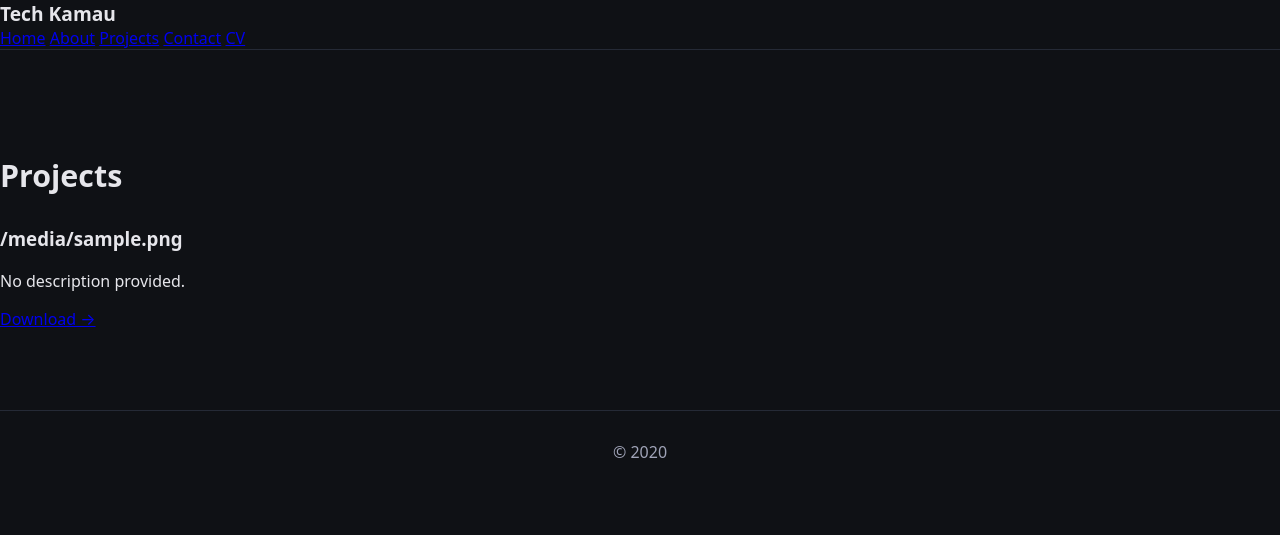
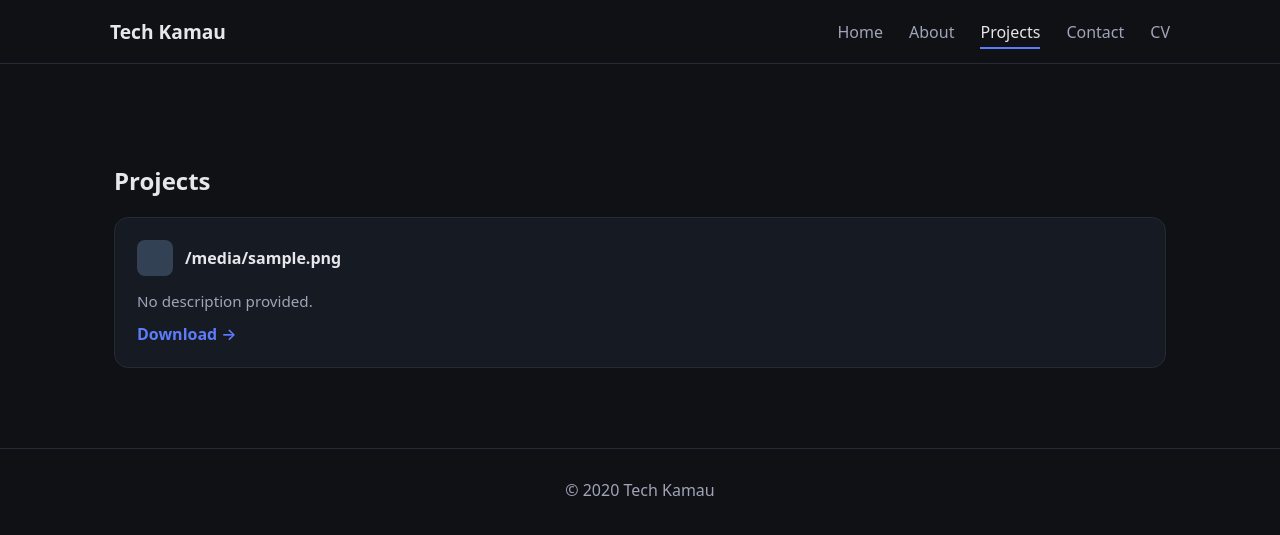
Before and after one commit to oness12/kamau-portofolio, a Flask app: template templates/public/projects.html in a window 1280 px wide. Shown: the top 535 px of the page. Run offline with Flask 3, Linux system fonts and the light colour scheme; the template is opened without the code that fills it: most values are stand-ins (such as "Sample title", 1, 10 or a date in 2020).

Commit message:
Fix header consistency and redesign project cards

```diff
--- a/static/main.js
+++ b/static/main.js
@@ -1,4 +1,4 @@
-document.addEventListener("DOMContentLoaded", () => {
+// Mobile sidebar toggle
 const hamburger = document.getElementById("hamburger");
 const sidebar = document.getElementById("sidebar");
 
@@ -7,9 +7,3 @@ document.addEventListener("DOMContentLoaded", () => {
     sidebar.classList.toggle("open");
   });
 }
-
-  document.querySelectorAll(".skill-fill").forEach(bar => {
-    const level = bar.dataset.level;
-    bar.style.width = level + "%";
-  });
-});
--- a/static/style.css
+++ b/static/style.css
@@ -258,3 +258,90 @@ body {
   max-width: 420px;
   margin: 0 auto;
 }
+/* ================= CONTAINER & PADDING ================= */
+
+.container {
+  max-width: 1100px;
+  margin: 0 auto;
+  padding: 0 24px;
+}
+
+/* ================= PROJECT CARDS ================= */
+
+.projects-grid {
+  display: grid;
+  grid-template-columns: repeat(auto-fit, minmax(260px, 1fr));
+  gap: 24px;
+}
+
+.project-card {
+  background: var(--bg-alt);
+  border: 1px solid var(--border);
+  border-radius: 14px;
+  padding: 22px;
+  transition: transform 0.3s ease, box-shadow 0.3s ease;
+}
+
+.project-card:hover {
+  transform: translateY(-6px);
+  box-shadow: 0 12px 30px rgba(0,0,0,0.25);
+}
+
+.project-header {
+  display: flex;
+  align-items: center;
+  gap: 12px;
+  margin-bottom: 10px;
+}
+
+.project-header h3 {
+  font-size: 1rem;
+  margin: 0;
+}
+
+/* ================= FILE TYPE ICONS ================= */
+
+.file-icon {
+  width: 36px;
+  height: 36px;
+  border-radius: 8px;
+  background: #334155;
+}
+
+.file-icon.csv { background: #16a34a; }
+.file-icon.xlsx { background: #15803d; }
+.file-icon.py { background: #2563eb; }
+.file-icon.sql { background: #7c3aed; }
+.file-icon.pdf { background: #dc2626; }
+.file-icon.twbx { background: #0ea5e9; }
+
+/* ================= PROJECT TEXT ================= */
+
+.project-description {
+  color: var(--muted);
+  font-size: 0.95rem;
+  margin-bottom: 12px;
+}
+
+.project-link {
+  font-weight: 600;
+  color: var(--primary);
+  text-decoration: none;
+}
+
+/* ================= NAV ACTIVE LINK ================= */
+
+.nav-links a.active {
+  color: var(--text);
+  position: relative;
+}
+
+.nav-links a.active::after {
+  content: "";
+  position: absolute;
+  left: 0;
+  bottom: -6px;
+  width: 100%;
+  height: 2px;
+  background: var(--primary);
+}
--- a/templates/public/projects.html
+++ b/templates/public/projects.html
@@ -1,49 +1,77 @@
 <!DOCTYPE html>
-<html>
+<html lang="en">
 <head>
-  <title>Projects | Tech Kamau</title>
+  <meta charset="UTF-8">
+  <title>Projects — Tech Kamau</title>
   <meta name="viewport" content="width=device-width, initial-scale=1.0">
+
   <link rel="stylesheet" href="{{ url_for('static', filename='style.css') }}">
 </head>
 <body>
 
-<div class="page">
+<!-- MOBILE SIDEBAR -->
+<div class="sidebar" id="sidebar">
+  <a href="/">Home</a>
+  <a href="/about">About</a>
+  <a href="/projects">Projects</a>
+  <a href="/contact">Contact</a>
+  <a href="/resume">CV</a>
+</div>
 
-<nav class="nav">
+<!-- NAV (SAME AS HOME) -->
+<header class="nav">
+  <div class="nav-inner">
     <a href="/" class="brand">Tech Kamau</a>
-  <div class="nav-right">
+
+    <nav class="nav-links">
       <a href="/">Home</a>
       <a href="/about">About</a>
       <a href="/projects" class="active">Projects</a>
       <a href="/contact">Contact</a>
       <a href="/resume">CV</a>
-  </div>
     </nav>
 
+    <button class="hamburger" id="hamburger">☰</button>
+  </div>
+</header>
+
+<main class="container">
+
   <section class="section">
-  <h2 class="section-title">Projects</h2>
+    <h1>Projects</h1>
 
-  {% if files %}
+    {% if not files %}
+      <p class="muted">No projects uploaded yet.</p>
+    {% endif %}
+
     <div class="projects-grid">
       {% for file in files %}
       <div class="project-card">
+
+        <div class="project-header">
+          <span class="file-icon {{ file.split('.')[-1] }}"></span>
           <h3>{{ file }}</h3>
+        </div>
+
         <p class="project-description">
           {{ descriptions.get(file, "No description provided.") }}
         </p>
-      <a href="/uploads/projects/{{ file }}" class="project-link">Download →</a>
+
+        <a href="/uploads/projects/{{ file }}" class="project-link">
+          Download →
+        </a>
+
       </div>
       {% endfor %}
     </div>
-  {% else %}
-    <p>No projects uploaded yet.</p>
-  {% endif %}
   </section>
 
+</main>
+
 <footer class="footer">
-  © {{ year }}
+  © {{ year }} Tech Kamau
 </footer>
 
-</div>
+<script src="{{ url_for('static', filename='main.js') }}"></script>
 </body>
 </html>
```
Also changed, not shown: templates/public/about.html (+39 -18 lines). Lines whose indentation alone changed are shown as unchanged.
